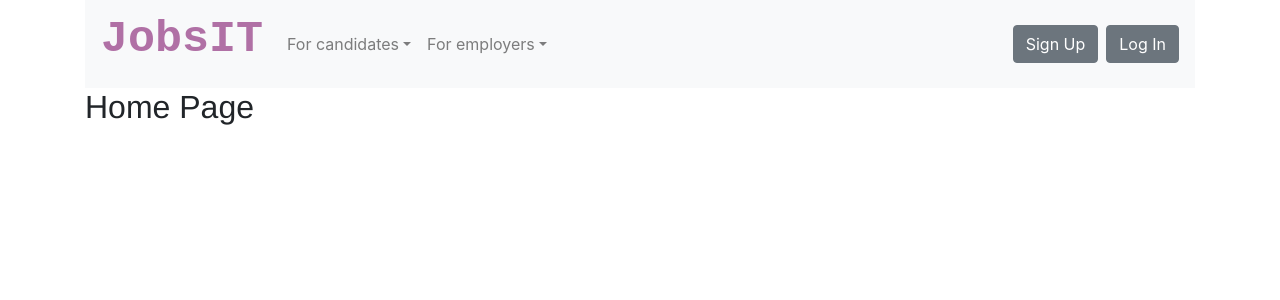
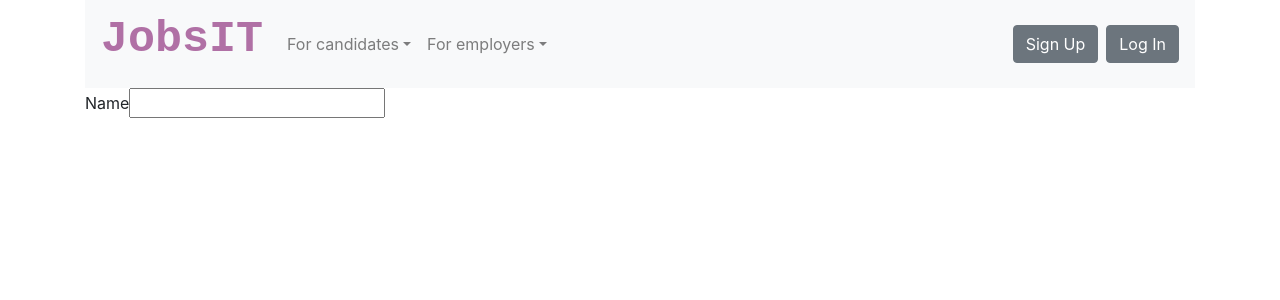
Before and after one commit to aminedammak/Jobs_website, a React (Create React App) app: page /submit-resume in a window 1280 px wide. Shown: the top 300 px of the page. Built offline with nearby package versions, Linux system fonts and the light colour scheme.

Commit message:
created the candidates submit resume using useReducer hook

```diff
--- a/src/App.js
+++ b/src/App.js
@@ -6,6 +6,7 @@ import JobDetails from './components/JobDetails';
 import Candidates from './components/CandidatesList';
 import { Container } from 'react-bootstrap';
 import PostAJob from './components/PostAJob';
+import SubmitResume from './components/SubmitResume';
 
 function App() {
   return (
@@ -29,6 +30,9 @@ function App() {
             <Route path="/post-a-job/:id">
               <PostAJob />
             </Route>
+            <Route path="/submit-resume">
+              <SubmitResume />
+            </Route>
             <Route path="/">
               <div><h2>Home Page</h2></div>
             </Route>
--- a/src/components/Header/Navigation.js
+++ b/src/components/Header/Navigation.js
@@ -13,6 +13,7 @@ export default function Navigation() {
                         <NavDropdown.Item as="span"><Link to="/jobs">Browse Jobs</Link></NavDropdown.Item>
                         <NavDropdown.Item as="span">Browse categories</NavDropdown.Item>
                         <NavDropdown.Item as="span">Browser companies</NavDropdown.Item>
+                        <NavDropdown.Item as="span"><Link to="/submit-resume">Submit Resume</Link></NavDropdown.Item>
                     </NavDropdown>
                     <NavDropdown title="For employers" id="basic-nav-dropdown-2">
                         <NavDropdown.Item as="span"><Link to="/candidates">Browse candidates</Link></NavDropdown.Item>
--- /dev/null
+++ b/src/components/SubmitResume.js
@@ -0,0 +1,28 @@
+import React, { useContext, useState } from 'react';
+import { CandidatesContext } from '../contexts/CandidatesContext';
+
+
+export default function SubmitResume() {
+
+
+    const { dispatch } = useContext(CandidatesContext);
+    const [name, setName] = useState('');
+
+    const handleSubmit = (e) => {
+        e.preventDefault();
+        const candidate = {
+            name: name
+        }
+
+        dispatch({ type: "ADD_CANDIDATE", candidate: candidate });
+    }
+
+    return (
+        <div>
+            <form onSubmit={handleSubmit}>
+                <label>Name</label>
+                <input type="text" value={name} onChange={(e) => setName(e.target.value)} />
+            </form>
+        </div>
+    )
+}
--- a/src/contexts/CandidatesContext.js
+++ b/src/contexts/CandidatesContext.js
@@ -1,14 +1,15 @@
-import React, { useState } from 'react';
-
+import React, { useReducer } from 'react';
+import candidatesReducer from '../reducers/candidatesReducer';
 export const CandidatesContext = React.createContext();
 
 const CandidatesContextProvider = function (props) {
 
-    const [candidates, setCandidates] = useState([]);
+    const [candidates, dispatch] = useReducer(candidatesReducer, []);
 
     return (
         <CandidatesContext.Provider value={{
-            candidates: candidates
+            candidates: candidates,
+            dispatch
         }}>
             {props.children}
         </CandidatesContext.Provider>
--- /dev/null
+++ b/src/reducers/candidatesReducer.js
@@ -0,0 +1,9 @@
+export default function condidatesReducer(state, action) {
+    switch (action.type) {
+        case "ADD_CANDIDATE":
+            return [...state, action.candidate]
+
+        default:
+            return state;
+    }
+}
```
